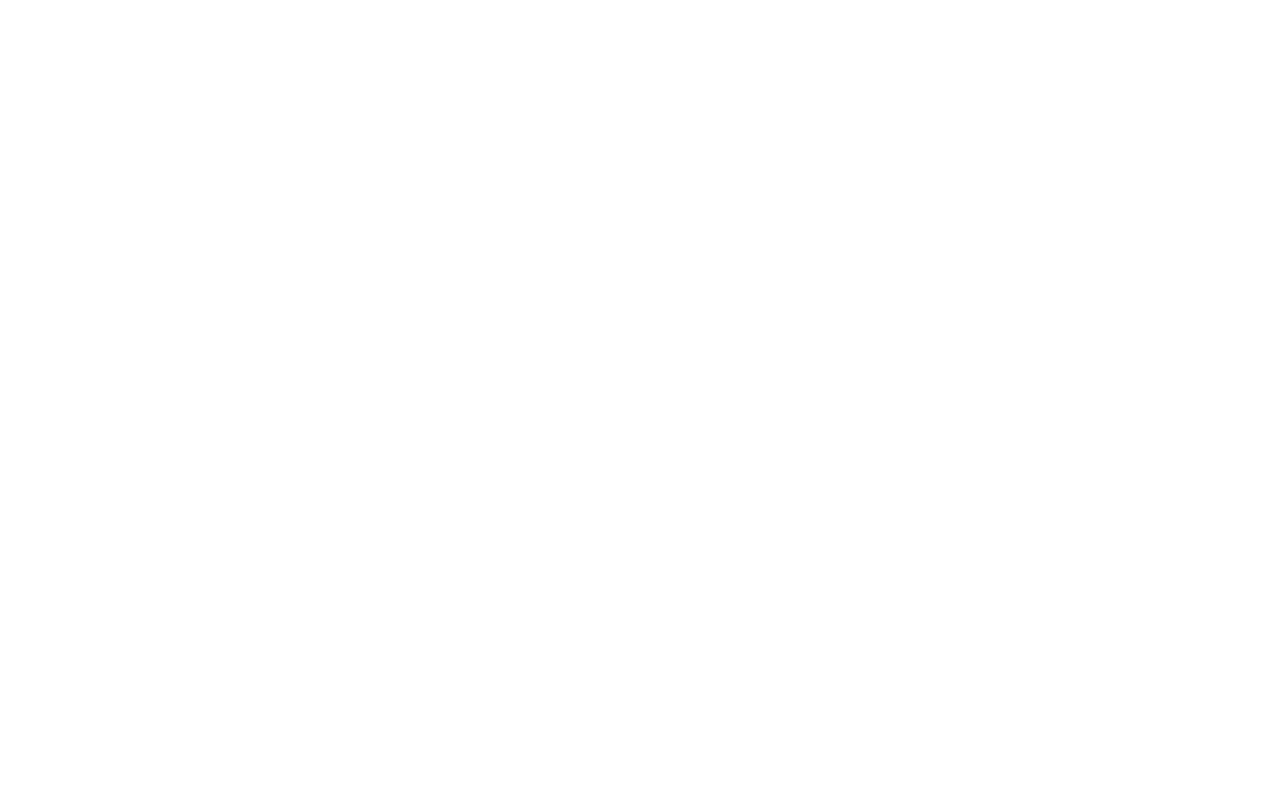
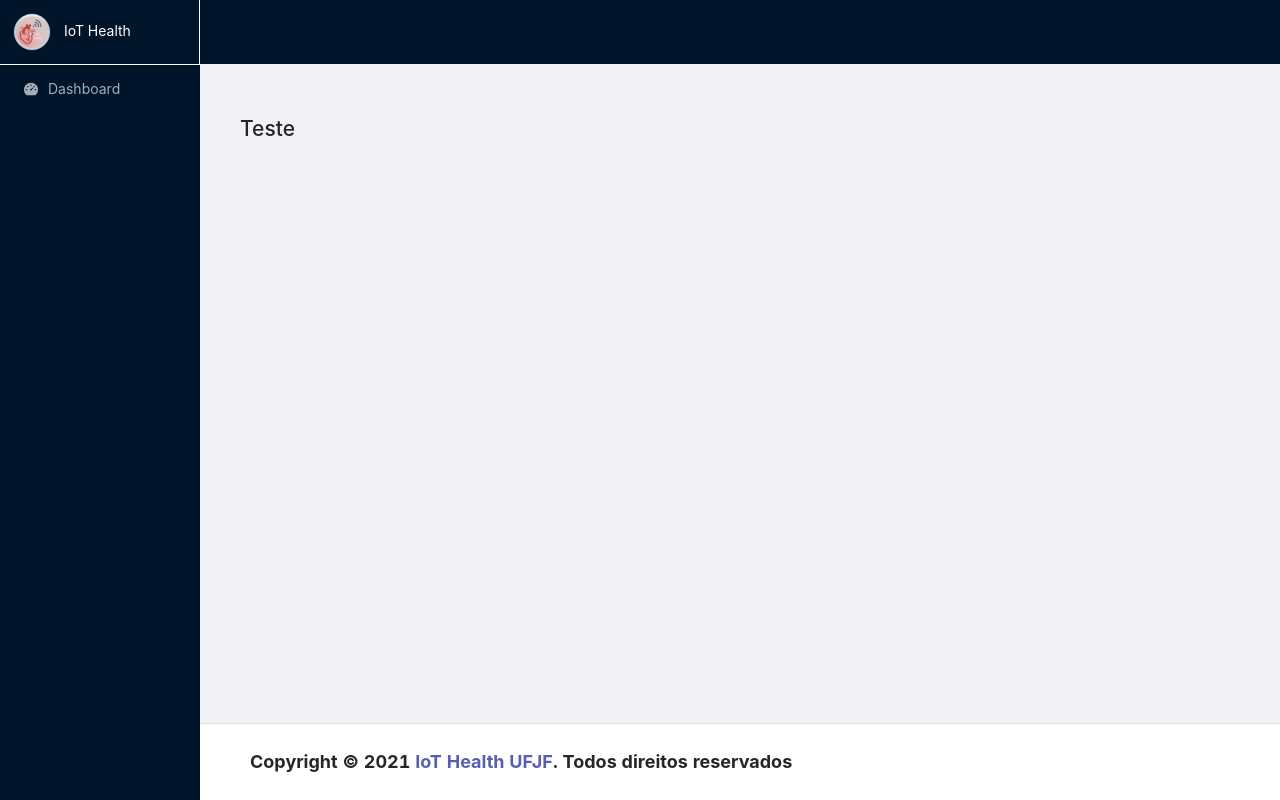
Before and after one commit to josueodh/iot, a React (Create React App) app: page /patient in a window 1280 px wide. Built offline with nearby package versions, Linux system fonts and the light colour scheme; sample sign-in values are in the browser's storage.

Commit message:
Iniciando patient

```diff
--- /dev/null
+++ b/src/pages/CreatePatient/index.tsx
@@ -0,0 +1,13 @@
+import React from "react";
+import AdminLayout from "../../layouts/Admin";
+const CreatePatient: React.FC = () => {
+  return (
+    <AdminLayout>
+      <form>
+        <h2>Teste</h2>
+      </form>
+    </AdminLayout>
+  );
+};
+
+export default CreatePatient;
--- a/src/routes/index.tsx
+++ b/src/routes/index.tsx
@@ -1,5 +1,6 @@
 import React from "react";
 import { Switch } from "react-router-dom";
+import CreatePatient from "../pages/CreatePatient";
 import Dashboard from "../pages/Dashboard";
 import Login from "../pages/Login";
 import Profile from "../pages/Profile";
@@ -11,6 +12,7 @@
     <Route path="/" exact component={Login} />
     <Route path="/dashboard" component={Dashboard} isPrivate />
     <Route path="/profile/:id" component={Profile} isPrivate />
+    <Route path="/patient" component={CreatePatient} isPrivate />
   </Switch>
 );
 
```
